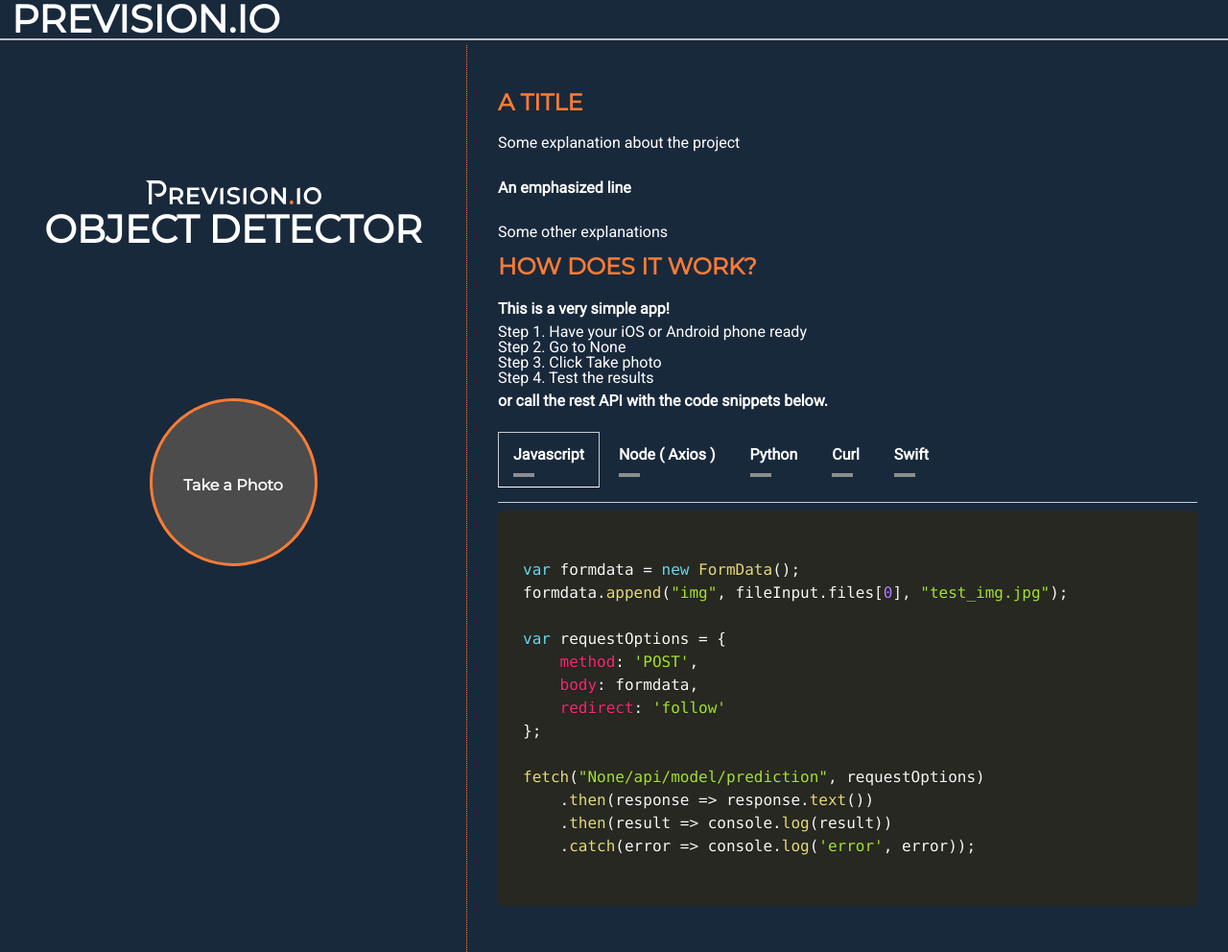
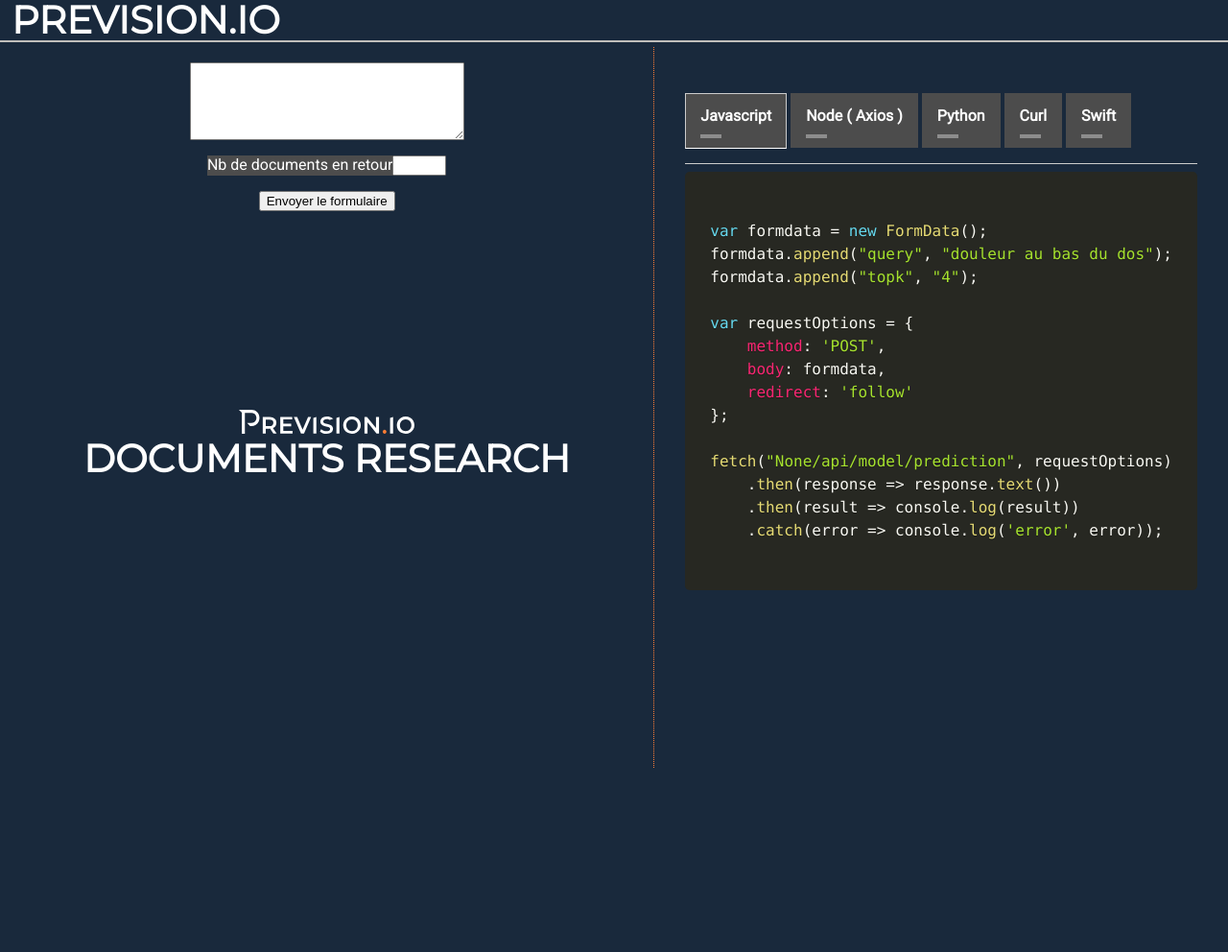
Before and after one commit to previsionio/prevision-nlp-query-app, a Flask app: page / in a window 1280 px wide. Shown: the whole page at 96% size. After the commit the page ends 800 px from the top, so only its background shows below. Run offline with Flask 2, Linux system fonts and the light colour scheme.

Commit message:
feat: display results

```diff
--- a/app/layout.css
+++ b/app/layout.css
@@ -113,20 +113,21 @@
   justify-content: center;
   align-items: center;
   align-content: stretch;
+  gap :1em;
 }
 
+label {
+  display: flex;
+  flex-direction: row;
+  justify-content: center;
+  align-items: center;
+  align-content: stretch;
+}
 .hidden {
   display: none !important; /*hidden is hidden*/
 }
 
-#cover {
-  margin: auto;
-}
 
-#cover {
-  order: 1;
-  flex: 2;
-}
 
 #presentation {
   order: 2;
@@ -141,34 +142,15 @@
   text-align: center;
 }
 
-#label-detected {
-  order: 3;
-  flex: 1;
-  text-align: center;
-}
 
-.big-label {
-  font-size: 20px;
-}
 
-.big-value {
-  font-size: 16px;
-}
 
-.mini-advice {
-  line-height: 1.4em;
-  margin-top: 1.2em;
-  font-size: 12px;
-}
-
-#pred-result {
-  order: 4;
-  float: 1;
-}
-
-#photo-button {
-  order: 5;
-  height: 40%;
+dd {
+ height: 7em;
+ margin: 10px;
+ border: 1px var(--lighter-grey) solid;
+ padding: 3px;
+ overflow: auto;
 }
 
 #error-message {
@@ -193,7 +175,7 @@
 
 @media screen and (min-device-width: 667px) and (max-device-width: 2600px) {
   main {
-    flex: 2;
+    flex: 4;
     height: 80vh;
   }
 
--- a/app/main.js
+++ b/app/main.js
@@ -4,15 +4,8 @@
  * because it's easy to iterate and test.
  *
  */
-var cover = document.getElementById("cover");
-// Get the first image available in container
-var viewer;
-if (cover) {
-    viewer = cover.getElementsByTagName("img")[0]
-}
 
-var photoFileForm = document.getElementById("infos-from-image");
-var photoButton = document.getElementById("photo-button");
+var queryForm = document.getElementById("query-form");
 
 var errorMessageNode = document.getElementById("error-message");
 var labelsNode = document.getElementById("label-detected");
@@ -30,198 +23,59 @@
     clearNode(target);
 }
 
-function displayResult(imagePredictionBoxes, scaleW = 1, scaleH = 1) {
+function displayResult(query, documents) {
+
 
     clearNode(errorMessageNode)
     clearNode(labelsNode)
 
-    cover.classList.remove("hidden");
+
     labelsNode.classList.remove("hidden");
     presentationNode.classList.add("hidden")
 
-    const label = document.createElement("p")
-    const probaValue = document.createElement("p")
-    const adviceText = document.createElement("p")
+    const documentsList = document.createElement("dl")
+    const querySection = document.createElement("p")
 
+    querySection.classList.add("query-reminder")
+    querySection.innerText = query
 
-    probaValue.classList.add("big-value")
-    label.classList.add("big-label")
-    adviceText.classList.add("mini-advice")
+    for (doc of documents) {
+        console.log(doc)
+        const definitionTerm = document.createElement("dt")
+        const definition = document.createElement("dd")
 
-    /**
-     * Procedure for drawing bounding box
-     */
+        definitionTerm.classList.add("definition-term")
+        definition.classList.add("definition")
 
+        definitionTerm.innerText=parseFloat(doc.similarity).toPrecision(3)
 
-    // Remove all previous bounding box
-    let bb = document.getElementsByClassName('bounding-box');
+        if (doc.similarity <= 1 & doc.similarity > 0.1 ) {
+            definitionTerm.classList.add("sure")
+        }
 
-    while (bb[0]) {
-        bb[0].parentNode.removeChild(bb[0]);
+        if (doc.similarity <= 0.1 & doc.similarity > 0.05 ) {
+            definitionTerm.classList.add("quite-sure")
+        }
+
+        if (doc.similarity <= 0.05 & doc.similarity > 0.01 ) {
+            definitionTerm.classList.add("not-quite-sure")
+        }
+
+        if (doc.similarity <= 0.01 & doc.similarity > 0 ) {
+            definitionTerm.classList.add("not-sure")
+        }
+        definition.innerText=doc.content
+
+        documentsList.append(definitionTerm)
+        documentsList.append(definition)
+
     }
 
 
-    // Always display server side advice
-    if ("advice" in imagePredictionBoxes) {
-        let advices = imagePredictionBoxes.advice
-        adviceText.innerHTML = advices
-    }
 
+    labelsNode.append(querySection)
+    labelsNode.append(documentsList)
 
-    const probableObject = imagePredictionBoxes.predictions
-    const nbObject = probableObject.length
-    let objectList = []
-    // Lets draw bounding box and label only if objects
-    if (nbObject == 1) {
-
-
-
-        // While having sorted the object, we displya label inner text and proba
-        // of the last one only, aka the most frequent
-
-        for (let object of probableObject) {
-            const square = document.createElement("div")
-
-            label.innerText = `Du Fromage`
-
-
-            if ("label" in object) {
-                label.innerText = `${object.label}`
-                objectList.push(`( ${(100 * object.probability).toPrecision(4)} %  )`)
-            }
-
-            if ("probability" in object) {
-                if (object.probability > 0.8 && object.probability <= 1) {
-                    probaValue.innerText = "I'm quite sure that this is a "
-                }
-
-                if (object.probability > 0.6 && object.probability <= 0.8) {
-                    probaValue.innerText = "Huum, it probably is a"
-                }
-
-                if (object.probability > 0.4 && object.probability <= 0.6) {
-                    probaValue.innerText = "I am not quite sure but maybe it is a "
-                }
-            }
-
-
-            // Draw a bounding box for each
-            const [yTopRelative, xLeftRelative, yBottomRelative, xRightRelative] = object.detection_box
-
-            const xLeftAbsolute = xLeftRelative * viewer.clientWidth
-            const yTopAbsolute = yTopRelative * viewer.clientHeight
-            const xRightAbsolute = xRightRelative * viewer.clientWidth
-            const yBottomAbsolute = yBottomRelative * viewer.clientHeight
-
-            square.classList.add('bounding-box')
-
-            if ("label" in object) {
-                square.classList.add(object.label)
-            }
-
-            if ("probability" in object) {
-                if (object.probability > 0.8 && object.probability <= 1) {
-                    square.classList.add("sure");
-                }
-                if (object.probability > 0.6 && object.probability <= 0.8) {
-                    square.classList.add("quite-sure");
-                }
-                if (object.probability > 0.4 && object.probability <= 0.6) {
-                    square.classList.add("not-quite-sure");
-                }
-                if (object.probability > 0 && object.probability <= 0.4) {
-                    square.classList.add("not-sure");
-                }
-            }
-
-
-            const { x, y } = viewer.getBoundingClientRect();
-            square.style.height = `${yBottomAbsolute - yTopAbsolute}px`
-            square.style.width = `${xRightAbsolute - xLeftAbsolute}px`
-            square.style.position = "absolute"
-            square.style.top = `${y + yTopAbsolute}px`
-            square.style.left = `${x + xLeftAbsolute}px`
-
-            viewer.parentNode.insertBefore(square, viewer.nextSibling)
-        }
-
-        labelsNode.append(probaValue)
-        labelsNode.append(label)
-        adviceText.innerText = `${adviceText.innerText}.\n${(objectList.slice(-1).join(","))}`
-
-
-    }
-
-    if (nbObject > 1) {
-
-        const objectsLabels = new Set([...probableObject.map(c => c.label)])
-
-        const Counter = {};
-        for (let currentObject of objectsLabels) {
-
-            Counter[currentObject] = probableObject.filter(object => object.label === currentObject).length
-        }
-
-
-        const sentences = Object.entries(Counter).map(([label, count]) => `${count} ${label}`)
-
-        probaValue.innerText = `There are ${nbObject} objects on this image ( ${sentences.join(', ')} )`
-
-        for (let object of probableObject) {
-            const square = document.createElement("div")
-
-            if ("label" in object) {
-                objectList.push(`( ${(100 * object.probability).toPrecision(4)} %  )`)
-            }
-
-
-            // Draw a bounding box for each
-            const [yTopRelative, xLeftRelative, yBottomRelative, xRightRelative] = object.detection_box
-
-            const xLeftAbsolute = xLeftRelative * viewer.clientWidth
-            const yTopAbsolute = yTopRelative * viewer.clientHeight
-            const xRightAbsolute = xRightRelative * viewer.clientWidth
-            const yBottomAbsolute = yBottomRelative * viewer.clientHeight
-
-            square.classList.add('bounding-box')
-
-            if ("label" in object) {
-                square.classList.add(object.label)
-            }
-
-            if ("probability" in object) {
-                if (object.probability > 0.8 && object.probability <= 1) {
-                    square.classList.add("sure");
-                }
-                if (object.probability > 0.6 && object.probability <= 0.8) {
-                    square.classList.add("quite-sure");
-                }
-                if (object.probability > 0.4 && object.probability <= 0.6) {
-                    square.classList.add("not-quite-sure");
-                }
-                if (object.probability > 0 && object.probability <= 0.4) {
-                    square.classList.add("not-sure");
-                }
-            }
-
-
-            const { x, y } = viewer.getBoundingClientRect();
-            square.style.height = `${yBottomAbsolute - yTopAbsolute}px`
-            square.style.width = `${xRightAbsolute - xLeftAbsolute}px`
-            square.style.position = "absolute"
-            square.style.top = `${y + yTopAbsolute}px`
-            square.style.left = `${x + xLeftAbsolute}px`
-
-            viewer.parentNode.insertBefore(square, viewer.nextSibling)
-        }
-
-
-        labelsNode.append(probaValue)
-        adviceText.innerText = `${adviceText.innerText}.\n${(objectList.slice(-1).join(","))}`
-
-
-    }
-    labelsNode.append(adviceText)
 }
 
 
@@ -235,34 +89,30 @@
 
 function displayImage(formIdSrc) {
 
-    photoFileForm.addEventListener("change", async function (event) {
+    queryForm.addEventListener("submit", async function (event) {
         event.preventDefault();
 
         errorMessageNode.classList.add("hidden")
-        cover.classList.remove("hidden");
+
         labelsNode.classList.remove("hidden");
 
         presentationNode.classList.add("hidden")
 
-        // We create an image and when it's loaded,
-        // we graph its dimension then call the API
-        const img = new Image();
-        // Image is in ram
-        img.onload = async function () {
+
         try {
-                const FD = new FormData(photoFileForm);
+            const FD = new FormData(queryForm);
 
-                const res = await fetch(photoFileForm.action, {
+            const datas = {}
+            FD.forEach((value, key) => datas[key] = value);
+
+            const res = await fetch(queryForm.action, {
                 method: 'POST', // or 'PUT'
                 body: FD
             })
 
             if (res.ok) {
                 const pred = await res.json()
-                    console.log(pred)
-                    // Draw Square
-
-                    displayResult(pred)
+                displayResult(datas["query"], pred.predictions)
 
             } else {
                 throw new Error(PUBLIC_FRIENDLY_MESSAGE)
@@ -272,50 +122,8 @@
             console.error(error)
             displayError(PUBLIC_FRIENDLY_MESSAGE)
         }
-        }
-
-        viewer.src = URL.createObjectURL(event.target.files[0]);
-        img.src = URL.createObjectURL(event.target.files[0]);
-
-        // Because flex box direction may change
-        let box_w, box_h
-        if (cover.clientHeight !== 0) {
-            box_h = cover.clientHeight
-            box_w = photoButton.clientWidth
-        }
-        if (cover.clientWidth !== 0) {
-            box_w = cover.clientWidth
-            box_h = photoButton.clientHeight
-        }
-
-        // Use the phot h button size as ref
-        // as the cover fit with the image
 
 
-
-        viewer.onload = function () {
-
-            const ratio = this.width / this.height;
-
-
-
-            if (this.width > box_w) {
-
-                this.width = box_w;
-                this.height = this.width / ratio;
-            }
-
-
-            if (this.height > box_h) {
-
-                this.height = box_h
-                this.width = ratio * this.height
-            }
-
-
-            URL.revokeObjectURL(viewer.src) // free memory
-
-        }
     });
 }
 
--- a/app/styles.css
+++ b/app/styles.css
@@ -11,8 +11,8 @@
 
   --color-danger: #fd4134;
   --color-warning: #fd7c34;
-  --color-confident: #97c44e;
-  --color-perfect: #4ba5d8;
+  --color-confident: #e6d330;
+  --color-perfect: #4bd85e;
   --button-size: 175px;
 
   --primary-font: "Roboto";
@@ -187,20 +169,31 @@
   font-size: 32px;
 }
 
-#user-msg {
-  border: 3px solid var(--prevision-secondary);
+label  {
   background-color: var(--darkest-grey);
-  font-family:var(--hero-font) , sans-serif;
-  font-weight: bolder;
-  display: inline-block;
-  text-align: center;
-  vertical-align: middle;
-  line-height: var(--button-size);
-  border-radius: 50%;
-  height: var(--button-size);
-  width: var(--button-size);
-  cursor: pointer;
+  font-family:var(--primary-font) , sans-serif;
 }
+
+
+.query-reminder {
+  font-size: 28px;
+  font-family: var(--hero-font);
+  color: var(--prevision-secondary);
+  margin-bottom: 14px;
+}
+dl {
+  counter-reset: documentCount 0;
+}
+
+dt::before {
+  counter-increment: documentCount;
+  content: counter(documentCount) " ";
+}
+
+dt {
+  color: var(--prevision-tertiary);
+}
+
 
 /* Code */
 pre code {
--- a/app/templates/base.html
+++ b/app/templates/base.html
@@ -29,24 +29,7 @@
                 {% block content %}{% endblock %}
             </main>
             <aside>
-                <section id="about-model-text">
-                    <h3>A title</h3>
-                    <p>Some explanation about the project</p>
-                    <p><em>An emphasized line</em></p>
-                    <p>Some other explanations</p>
-                </section>
 
-                <section>
-                    <h3>How does it work?</h3>
-                </section>
-                <section>
-                    <p><em>This is a very simple app!</em></p>
-                    <p>Step 1. Have your iOS or Android phone ready</p>
-                    <p>Step 2. Go to {{appurl}}</p>
-                    <p>Step 3. Click Take photo </p>
-                    <p>Step 4. Test the results </p>
-                    <p><em>or call the rest API with the code snippets below.</em></p>
-                </section>
                 <section>
                     <div class="tabset">
                         <!-- Tab 1 -->
@@ -71,7 +54,8 @@
                             <section id="javascript" class="tab-panel">
                                 <pre><code class="language-js">
 var formdata = new FormData();
-formdata.append("img", fileInput.files[0], "test_img.jpg");
+formdata.append("query", "douleur au bas du dos");
+formdata.append("topk", "4");
 
 var requestOptions = {
     method: 'POST',
@@ -91,9 +75,9 @@
                                 <pre><code class="language-js">
 var axios = require('axios');
 var FormData = require('form-data');
-var fs = require('fs');
 var data = new FormData();
-data.append('img', fs.createReadStream('./test_img.jpg'));
+data.append('query', 'douleur au bas du dos');
+data.append('topk', '4');
 
 var config = {
     method: 'post',
@@ -118,14 +102,16 @@
                             <section id="python" class="tab-panel">
                                 <pre><code class="language-py">
 import requests
+
 url = "{{appurl}}/api/model/prediction"
-payload={}
-files=[
-    ('img',('test_img.jpg',open('./test_img.jpg','rb'),'image/jpeg'))
-]
-headers = {}
-response = requests.request("POST", url, headers=headers, data=payload, files=files)
+
+payload={'query': 'douleur au bas du dos',
+'topk': '4'}
+
+response = requests.request("POST", url,  data=payload)
+
 print(response.text)
+
 
                                 </code></pre>
                             </section>
@@ -133,7 +119,8 @@
                             <section id="curl" class="tab-panel">
                                 <pre><code class="language-bash">
 curl --location --request POST '{{appurl}}/api/model/prediction' \
---form 'img=@"./test_img.jpg"'
+--form 'query="douleur au bas du dos"' \
+--form 'topk="4"'
                                 </code></pre>
                             </section>
 
@@ -148,9 +135,14 @@
 
 let parameters = [
     [
-    "key": "img",
-    "src": "./test_img.jpg",
-    "type": "file"
+    "key": "query",
+    "value": "douleur au bas du dos",
+    "type": "text"
+    ],
+    [
+    "key": "topk",
+    "value": "4",
+    "type": "text"
     ]] as [[String : Any]]
 
 let boundary = "Boundary-\(UUID().uuidString)"
@@ -198,6 +190,7 @@
 
 task.resume()
 semaphore.wait()
+
                                 </code></pre>
                             </section>
                         </div>
--- a/app/templates/index.html
+++ b/app/templates/index.html
@@ -1,28 +1,33 @@
 {% extends "base.html" %} {% block content %}
 
-<section class="hidden" id="cover"><img id="preview" /></section>
-<section class="hidden" id="label-detected"></section>
 
 <section id="presentation">
-    <div ><img src="icons/logo_bicolor.svg" alt="Logo" class="logo-img"></div>
-    <h1 >Object Detector</h1>
+    <div><img src="icons/logo_bicolor.svg" alt="Logo" class="logo-img"></div>
+    <h1>Documents Research</h1>
 </section>
 <section class="hidden" id='error-message'> </section>
 
 
-<section id="photo-button">
+<section id="query-section">
     <!-- Please put the API Url in the form action-->
-    <form id="infos-from-image" action="/api/model/prediction" enctype="multipart/form-data" method="post">
-        <p>
+    <form id="query-form" action="/api/model/prediction" enctype="application/x-www-form-urlencoded" method="post">
 
-            <label id="user-msg" for="image-source">
-                <input id="image-source" name="img" type="file" hidden required>
-                Take a Photo
-            </label>
-        </p>
+        <label for="query-source">
+                <textarea id="query-source" name="query" rows = "5" cols="33"  required></textarea>
+        </label>
+
+        <label id="top-k-label" for="topk">
+            <span>Nb de documents en retour</span>
+            <input type="number" id="top-k-input" name="topk" min="1" max="15" step="1">
+
+        </label>
+
+        <input type="submit" id="submit-button" value="Envoyer le formulaire">
+
     </form>
 </section>
 
+<section class="hidden" id="label-detected"></section>
 
 
 
--- a/routers/blueprint_model.py
+++ b/routers/blueprint_model.py
@@ -30,8 +30,8 @@
     logger.debug(kwargs)
 
     # Get the files from form
-    query="mal au pied"
-    topk=6
+    query=request.form.get("query","")
+    topk=int(request.form.get("topk",5))
 
     res = model.predict_query(query,topk)
 
```
Also changed, not shown: other parts of app/styles.css (+8 -26 lines), services/model.py (+17 -5 lines). Lines whose indentation alone changed are shown as unchanged.
